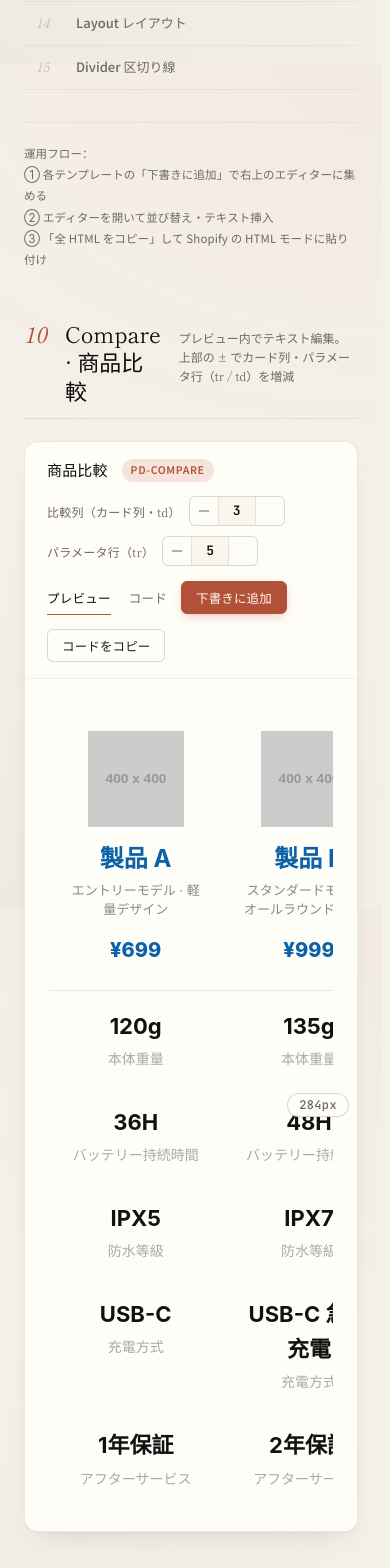
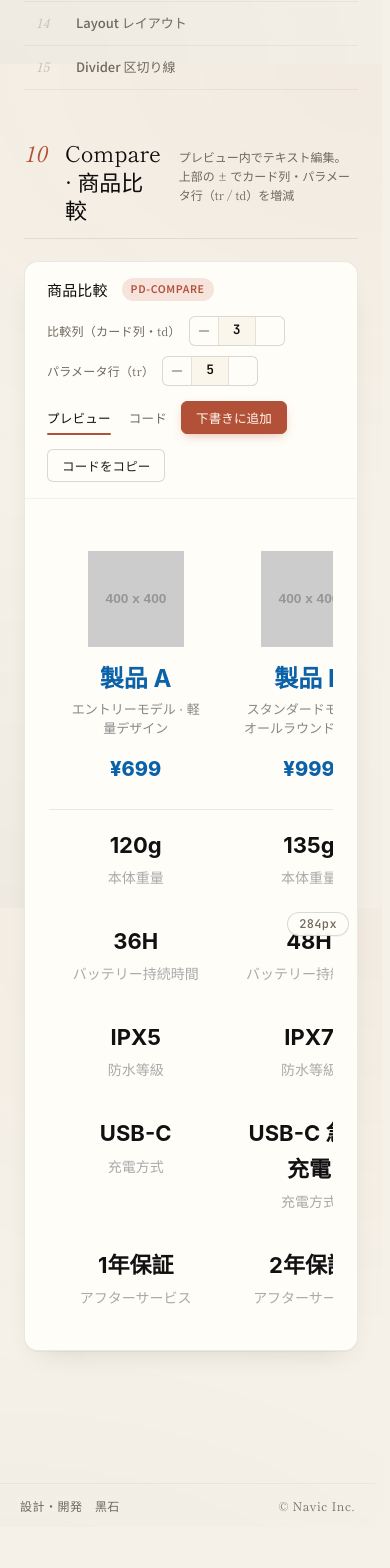
Before and after one commit to navic-nagoya/content-templates, a Vue app: page /#/components/compare in a window 390 px wide. Shown: the part 780-2348 px from the top of the page. After the commit the page ends 2307 px from the top, so only its background shows below. Built offline with nearby package versions, Linux system fonts and the light colour scheme.

Commit message:
feat: Add footer component with credits and ownership information to enhance app branding and user experience

```diff
--- a/src/App.vue
+++ b/src/App.vue
@@ -74,6 +74,13 @@ watch(drawerOpen, (open) => {
       <component :is="Component" @open-draft="openDrawer" />
     </RouterView>
 
+    <footer class="app-footer">
+      <div class="app-footer__inner">
+        <span class="app-footer__line">設計・開発　黑石</span>
+        <span class="app-footer__line">&copy; Navic Inc.</span>
+      </div>
+    </footer>
+
     <Transition name="drawer-fade">
       <div
         v-if="drawerOpen"
--- a/src/components/ComponentsSidebar.vue
+++ b/src/components/ComponentsSidebar.vue
@@ -1,6 +1,6 @@
 <script setup>
-import { RouterLink } from 'vue-router'
-import { SECTIONS } from '../router/sections.js'
+import { RouterLink } from "vue-router";
+import { SECTIONS } from "../router/sections.js";
 </script>
 
 <template>
@@ -10,7 +10,9 @@ import { SECTIONS } from '../router/sections.js'
         <h1>Shopify Editor</h1>
         <span class="app-sidebar__seal" aria-hidden="true">編</span>
       </div>
-      <p class="app-sidebar__sub">Shopify 商品詳細ページ テンプレートギャラリー</p>
+      <p class="app-sidebar__sub">
+        Shopify 商品詳細ページ テンプレートギャラリー
+      </p>
     </RouterLink>
     <nav>
       <RouterLink
@@ -23,11 +25,5 @@ import { SECTIONS } from '../router/sections.js'
         <span>{{ n.label }}</span>
       </RouterLink>
     </nav>
-    <div class="app-sidebar__footer">
-      運用フロー：<br />
-      ① 各テンプレートの「下書きに追加」で右上のエディターに集める<br />
-      ② エディターを開いて並び替え・テキスト挿入<br />
-      ③ 「全 HTML をコピー」して Shopify の HTML モードに貼り付け
-    </div>
   </aside>
 </template>
--- a/src/styles/app.css
+++ b/src/styles/app.css
@@ -276,13 +276,36 @@ body {
   color: var(--ink);
 }
 
+/* ---------------- Footer (credits / ownership) ---------------- */
+.app-footer {
+  border-top: 1px solid var(--line-soft);
+  background: transparent;
+}
+.app-footer__inner {
+  display: flex;
+  align-items: center;
+  justify-content: space-between;
+  gap: 16px;
+  max-width: 1600px;
+  margin: 0 auto;
+  padding: 14px 32px;
+  font-family: var(--font-serif);
+  font-size: 12px;
+  color: var(--ink-muted);
+  letter-spacing: 0.04em;
+}
+.app-footer__line {
+  display: inline-flex;
+  align-items: center;
+}
+
 /* ---------------- Library shell (sidebar + main) ---------------- */
 .app-shell {
   display: grid;
   grid-template-columns: 280px minmax(0, 1fr);
   max-width: 1280px;
   margin: 0 auto;
-  min-height: calc(100vh - 56px);
+  min-height: calc(100vh - 56px - 48px);
 }
 
 /* ---------------- Sidebar ---------------- */
@@ -414,16 +437,6 @@ body {
 }
 .app-sidebar__brand-link:hover h1 {
   color: var(--accent);
-}
-
-.app-sidebar__footer {
-  margin-top: 32px;
-  padding-top: 20px;
-  border-top: 1px solid var(--line-soft);
-  font-size: 11.5px;
-  color: var(--ink-muted);
-  line-height: 1.85;
-  letter-spacing: 0.01em;
 }
 
 /* ---------------- Main content area ---------------- */
@@ -1734,6 +1747,9 @@ body {
   .app-topbar__inner {
     padding: 12px 20px;
   }
+  .app-footer__inner {
+    padding: 12px 20px;
+  }
   .ed-shell {
     padding: 20px 18px 60px;
   }
```
